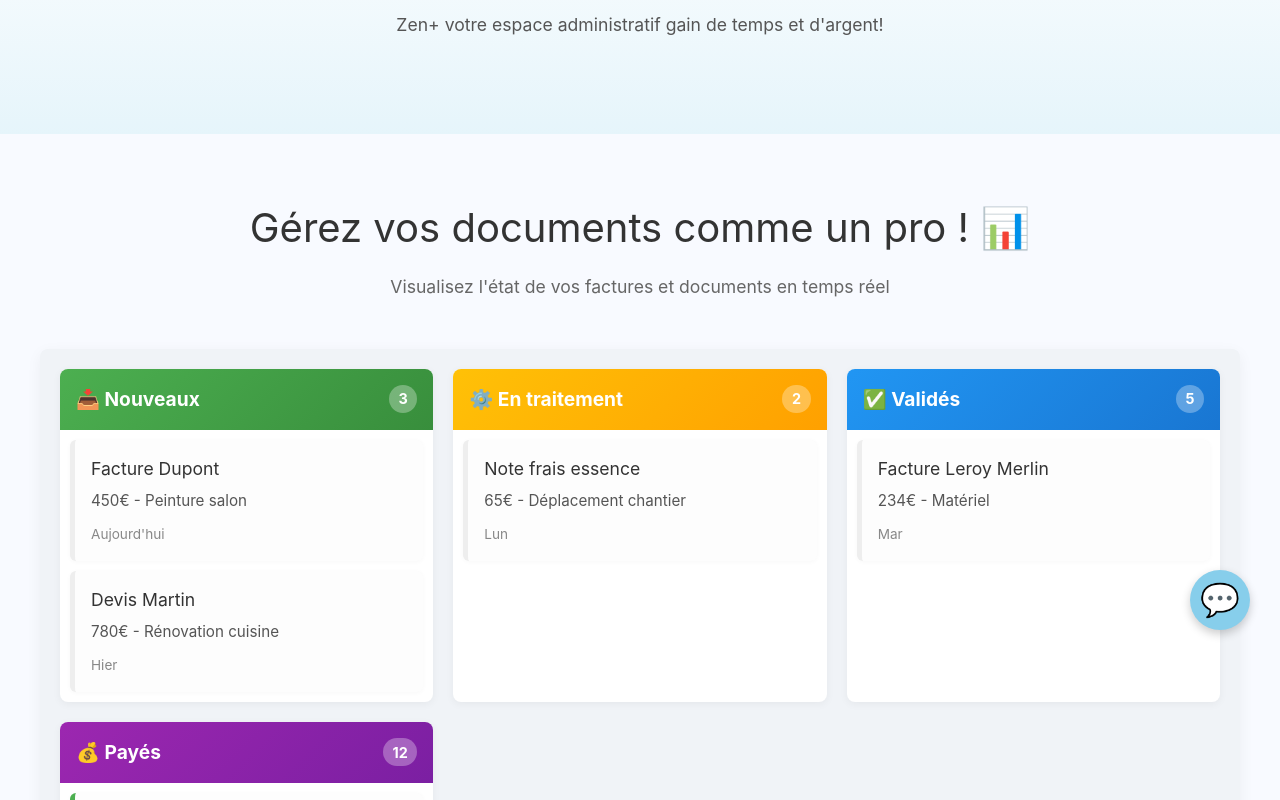
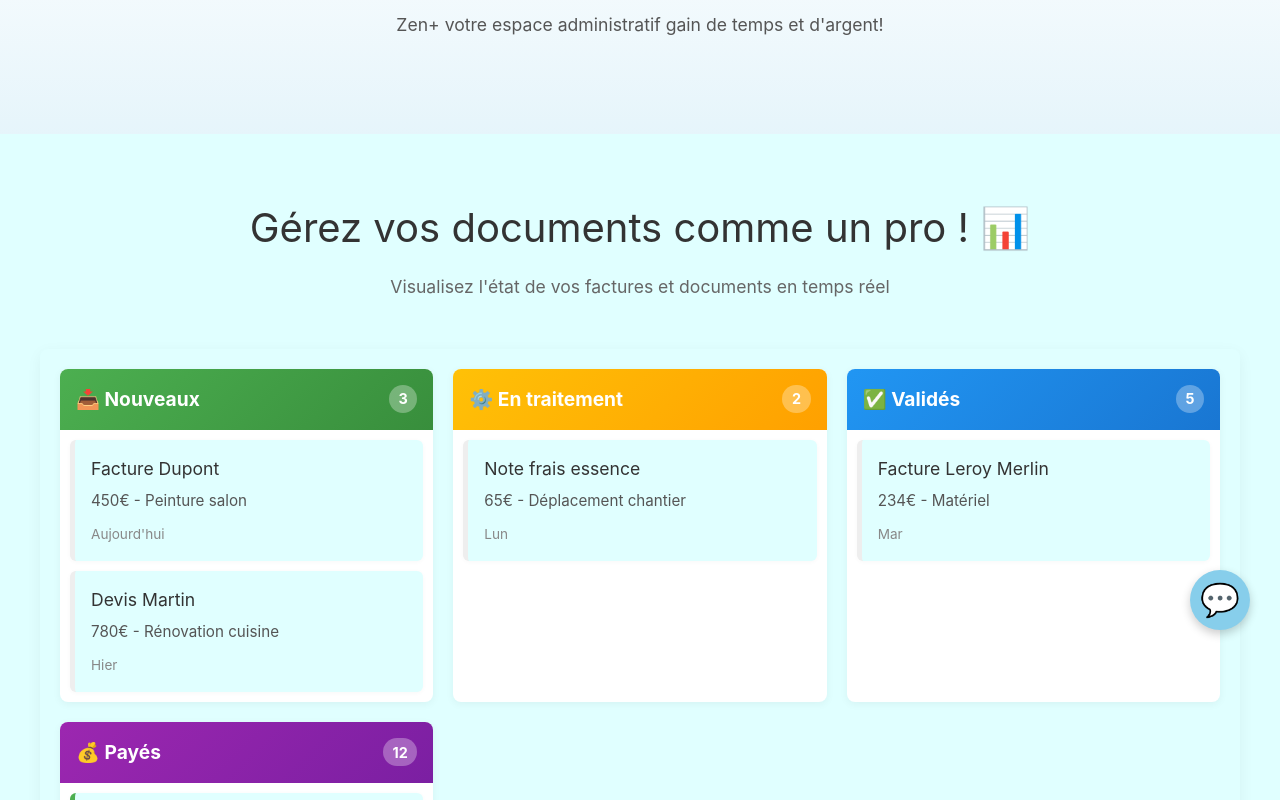
Before and after one commit to Alexandre64100/PetitZenV1, a Next.js app: page / in a window 1280 px wide. Shown: the part 140-940 px from the top of the page. Built offline with nearby package versions, Linux system fonts and the light colour scheme.

Commit message:
Update globals.css

```diff
--- a/styles/globals.css
+++ b/styles/globals.css
@@ -49,7 +49,7 @@ footer {
 /* Styles spécifiques à la section Kanban */
 .kanban-section {
   padding: 4rem 2rem;
-  background-color: #f8faff;
+  background-color: #E0FFFF;
   margin-top: 2rem;
 }
 
@@ -78,7 +78,7 @@ footer {
   grid-template-columns: repeat(auto-fit, minmax(280px, 1fr));
   gap: 20px;
   padding: 20px;
-  background-color: #f0f3f7;
+  background-color: #E0FFFF;
   border-radius: 8px;
   box-shadow: 0 4px 15px rgba(0,0,0,0.05);
 }
@@ -128,7 +128,7 @@ footer {
 }
 
 .kanban-card {
-  background-color: #fdfdfd;
+  background-color: #E0FFFF;
   padding: 1rem;
   margin: 10px;
   border-radius: 6px;
```
